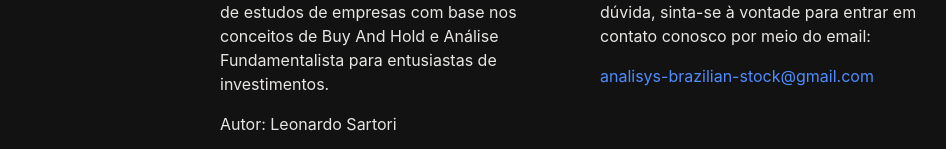
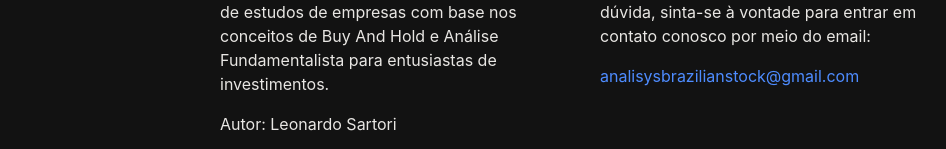
Before and after one commit to sartorileonardo/analisys-brazilian-stock-front, an Angular app: page / in a window 1280 px wide. Shown: the part 1093-1242 px from the top of the page, without its empty margins (55-1001 px from the left). Built offline with nearby package versions, Linux system fonts and the light colour scheme; no server answers.

Commit message:
Adjust e-mail

```diff
--- a/src/app/footer/footer.component.html
+++ b/src/app/footer/footer.component.html
@@ -18,7 +18,7 @@
         <h4>Contato</h4>
         <p>Se precisar de suporte ou tiver alguma dúvida, sinta-se à vontade para entrar em contato conosco por meio do
           email:</p>
-        <a href="mailto:analisys-brazilian-stock@gmail.com">analisys-brazilian-stock@gmail.com</a>
+        <a href="mailto:analisysbrazilianstock@gmail.com">analisysbrazilianstock@gmail.com</a>
       </div>
     </div>
   </div>
```
